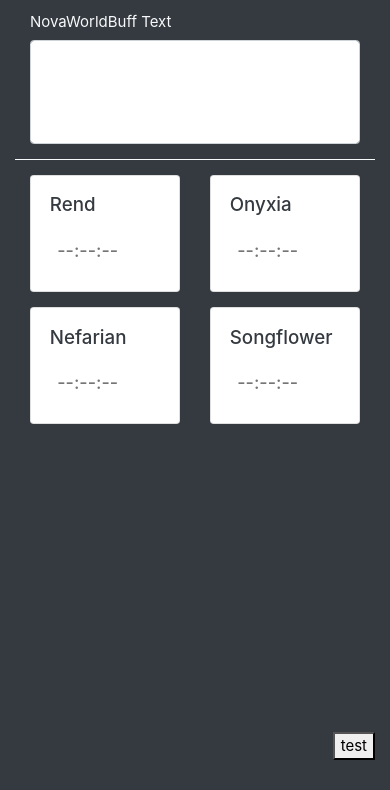
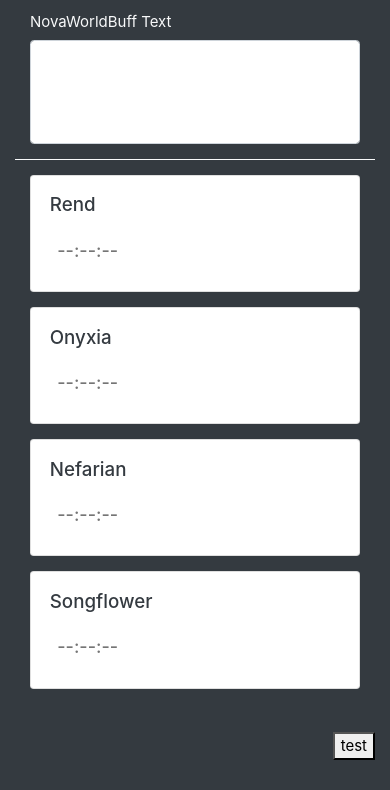
Before and after one commit to jditullio92/WoWtilities, a website: page public/worldbuffs/index.html in a window 390 px wide. Shown: the part 54-844 px from the top of the page. Drawn offline with nearby package versions, Linux system fonts and the light colour scheme.

Commit message:
Changed card layout for different screen sizes

```diff
--- a/public/worldbuffs/index.html
+++ b/public/worldbuffs/index.html
@@ -29,7 +29,7 @@
         <div class="container-fluid text-dark">
             <div class="row">
                 <!-- Rend Timer (Warchief's Blessing) -->
-                <div class="col-6">
+                <div class="col-12 col-sm-6">
                     <div class="card mb-3">
                         <div class="row no-gutters">
                             <div class="col-md-4">
@@ -47,8 +47,9 @@
                         </div>
                     </div>
                 </div>
+
                 <!-- Onyxia Timer (Rallying Cry) -->
-                <div class="col-6">
+                <div class="col-12 col-sm-6">
                     <div class="card mb-3">
                         <div class="row no-gutters">
                             <div class="col-md-4">
@@ -66,8 +67,9 @@
                         </div>
                     </div>
                 </div>
+
                 <!-- Nefarian Timer (Rallying Cry) -->
-                <div class="col-6">
+                <div class="col-12 col-sm-6">
                     <div class="card mb-3">
                         <div class="row no-gutters">
                             <div class="col-md-4">
@@ -86,7 +88,7 @@
                     </div>
                 </div>
                 <!-- Songflower Timer -->
-                <div class="col-6">
+                <div class="col-12 col-sm-6">
                     <div class="card mb-3">
                         <div class="row no-gutters">
                             <div class="col-md-4">
```
